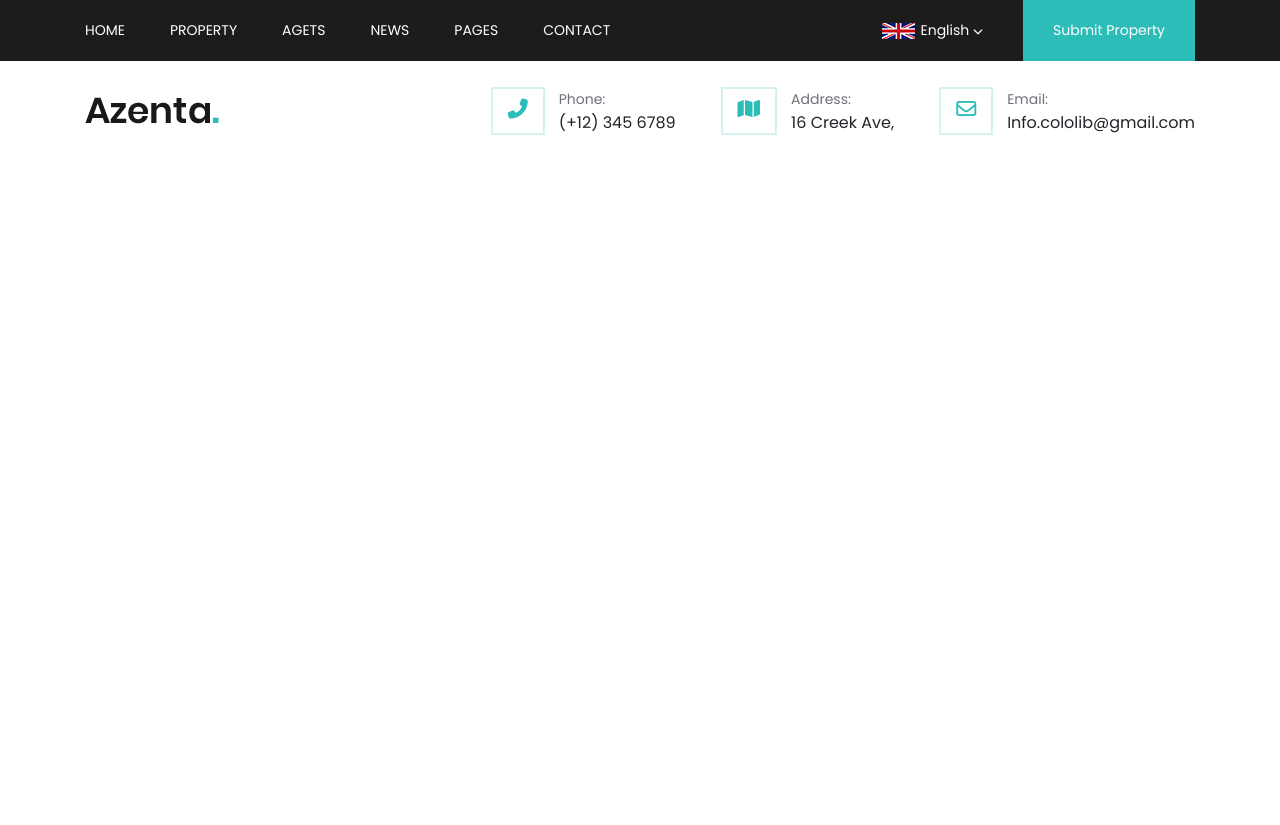
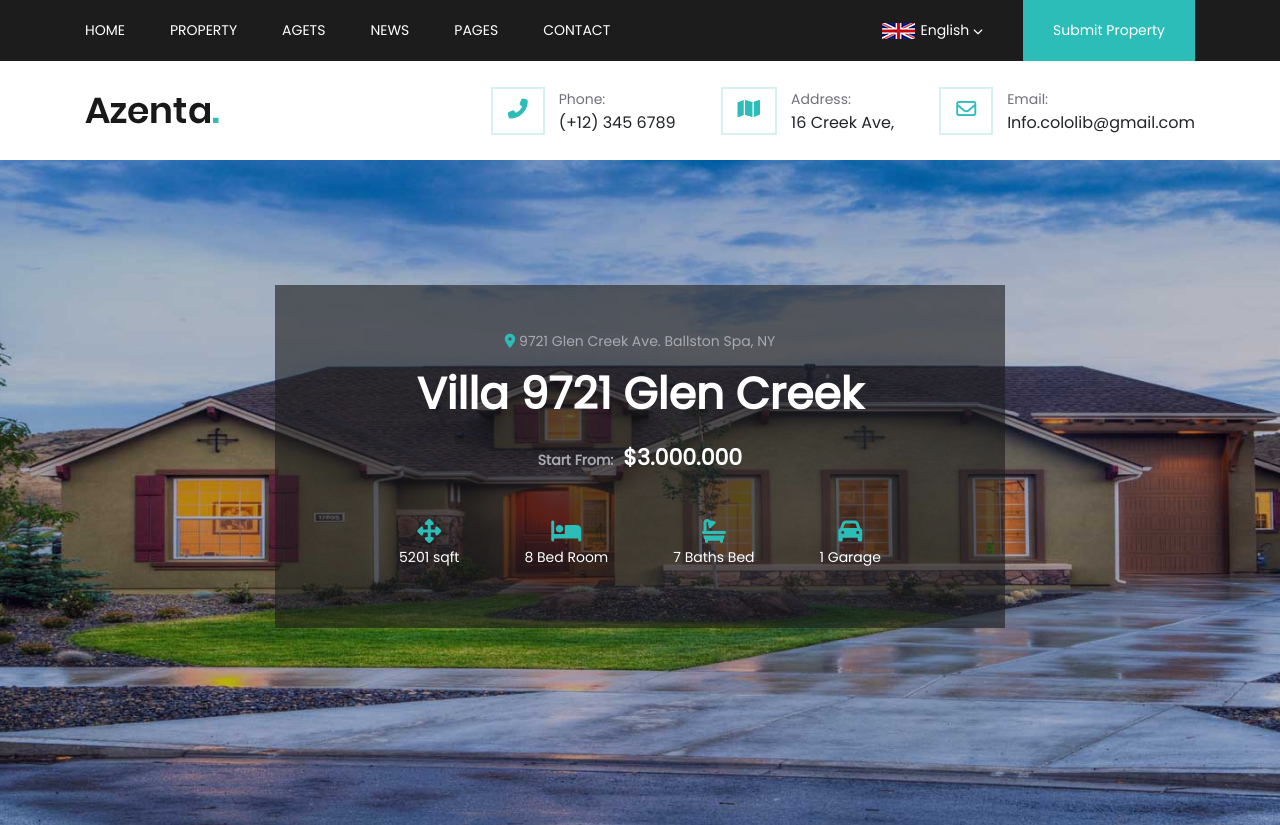
Before and after one commit to shamil-am/azenta-template, a plain HTML site: page index.html in a window 1280 px wide. Before the commit the page ends 800 px from the top, so only its background shows below. Drawn offline with nearby package versions, Linux system fonts and the light colour scheme.

Commit message:
carousel finish

```diff
--- a/index.html
+++ b/index.html
@@ -106,6 +106,59 @@
                 </div>
            </div>
        </div>
+       <section class="carousel">
+            <div class="container">
+                <div class="row">
+                    <div class="col-10 col-md-8">
+                        <div class="house-info">
+                            <div class="house-name">
+                                <span><i class="fas fa-map-marker-alt"></i> 9721 Glen Creek Ave. Ballston Spa, NY</span>
+                                <h2>Villa 9721 Glen Creek</h2>
+                                <p><span>Start From:</span>$3.000.000</p>
+                            </div>
+                            <div class="house-properties">
+                                <ul class="d-flex p-0 m-0">
+                                    <li>
+                                        <i class="fa fa-arrows"></i>
+                                        <p>5201 sqft</p>
+                                    </li>
+                                    <li>
+                                        <i class="fa fa-bed"></i>
+                                        <p>8 Bed Room</p>
+                                    </li>
+                                    <li>
+                                        <i class="fa fa-bath"></i>
+                                        <p>7 Baths Bed</p>
+                                    </li>
+                                    <li class="m-0">
+                                        <i class="fa fa-car"></i>
+                                        <p>1 Garage</p>
+                                    </li>
+                                </ul>
+                            </div>
+                        </div>
+                    </div>
+                </div>
+                <div class="row">
+                    <div class="col-4">
+                        <div class="house-image">
+                            <div class="image33">
+                                <img src="" alt="">
+                            </div>
+                            <div class="image33">
+                                <img src="" alt="">
+                            </div>
+                            <div class="image33">
+                                <img src="" alt="">
+                            </div>
+                        </div>
+                    </div>
+                </div>
+            </div>
+
+
+
+       </section>
 
 
 
--- a/sass/style.scss
+++ b/sass/style.scss
@@ -6,6 +6,11 @@ img{
     font-family: 'Poppins', sans-serif;
     box-sizing: border-box;
 }
+ul{
+    list-style: none;
+}
+$maincolor: #2cbdb8;
+
 header{
     .header-top{
         background-color: #1c1c1c;
@@ -30,7 +35,7 @@ header{
                                 }
                             }
                             li:hover a{
-                                color: #2cbdb8;
+                                color: $maincolor;
                             }
                         }
                 }
@@ -65,7 +70,7 @@ header{
                                 transition: all 0.3s;
                             }
                             a:hover{
-                                color:#2cbdb8;
+                                color: $maincolor;
                             }
                         }
                     }
@@ -78,7 +83,7 @@ header{
                         color: #fff;
                         text-decoration: none;
                         padding: 20px 30px;
-                        background-color: #2cbdb8;
+                        background-color: $maincolor;
                     }
                     i,span{
                         color: #fff;
@@ -110,7 +115,7 @@ header{
                         padding: 10px 15px;
                         margin-right: 14px;
                         i{
-                            color: #2cbdb8;
+                            color: $maincolor;
                             font-size: 20px;
                         }
                     }
@@ -138,9 +143,69 @@ header{
             }
             .div-button{
                 display: inline-block;
-                border: 1px solid #2cbdb8;
+                border: 1px solid $maincolor;
                 padding: 5px 10px;
             }
         }
     }
 }
+section.carousel{
+    padding: 125px 0;
+    background-image: url(../img/hero-2.jpg);
+    background-repeat: no-repeat;
+    background-size: cover;
+    background-position: top center;
+    .container{
+        i{
+            color: $maincolor;
+        }
+        .row{
+            justify-content: center;
+            .col-10{
+                text-align: center;
+                .house-info{
+                    background-color: rgba(28,28,28,.6);
+                    padding: 44px 0;
+
+                }
+                .house-name{
+                    span{
+                        font-size: 14px;
+                        color: #aaaab3;
+                    }
+                    h2{
+                        font-size: 44px;
+                        color: #fff;
+                        font-weight: 600;
+                        margin-top: 15px;
+                        margin-bottom: 20px;
+                    }
+                    p{
+                        font-size: 22px;
+                        color: #fff;
+                        font-weight: 600;
+                        span{
+                            margin-right: 10px;
+                        }
+                    }
+                }
+                .house-properties{
+                    margin-top: 45px;
+                   ul{
+                       justify-content: center;
+                       li{
+                           margin-right: 65px;
+                       }
+                       i{
+                           font-size: 24px;
+                       }
+                       p{
+                        font-size: 14px;
+                        color: #fff;
+                       }
+                   }
+                }
+            }
+        }
+    }
+}
```
Also changed, not shown: img/hero-2.jpg (added), sass/style.css, 1 other file.
